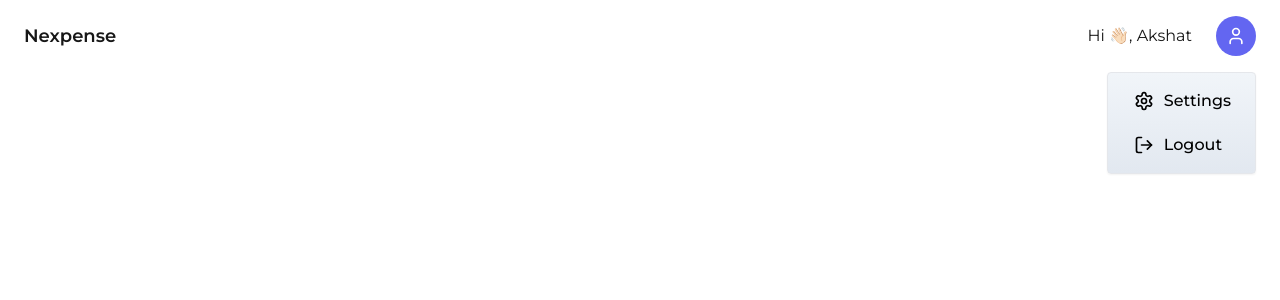
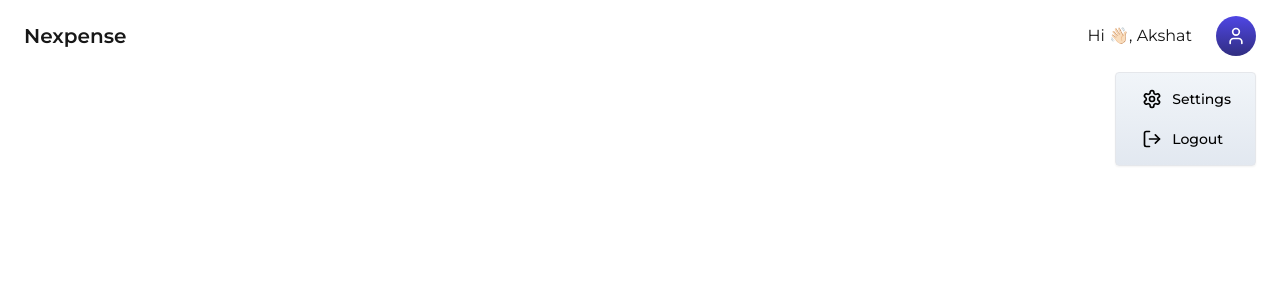
Before and after one commit to AkshatJha21/personal-finance, a Next.js app: page / in a window 1280 px wide. Both pictures are taken after a click on the element 1236 px from the left and 36 px from the top of the page. Shown: the top 300 px of the page. Built offline with nearby package versions, Linux system fonts and the light colour scheme.

Commit message:
navbar done

```diff
--- a/components/custom/Navbar.tsx
+++ b/components/custom/Navbar.tsx
@@ -6,7 +6,7 @@ import UserButton from "../ui/UserButton"
 const Navbar = () => {
   return (
     <div className="flex w-full py-4 px-6 items-center justify-between">
-        <h1 className="text-lg font-semibold">Nexpense</h1>
+        <h1 className="text-lg md:text-xl font-semibold">Nexpense</h1>
         <UserButton />
     </div>
   )
--- a/components/ui/UserButton.tsx
+++ b/components/ui/UserButton.tsx
@@ -33,7 +33,7 @@ const UserButton = () => {
   return (
     <div className="relative flex items-center gap-x-6">
         <p>Hi 👋🏻, Akshat</p>
-        <div ref={buttonRef} onClick={openMenu} className="relative h-10 w-10 rounded-full transition bg-indigo-500 hover:bg-opacity-80 cursor-pointer text-white flex items-center justify-center">
+        <div ref={buttonRef} onClick={openMenu} className="relative h-10 w-10 rounded-full transition bg-gradient-to-b from-indigo-600 to-indigo-900 hover:text-opacity-50 cursor-pointer text-white flex items-center justify-center">
             <User className="h-5"/>
         </div>
         <div className="absolute top-14 right-0" ref={dropdownRef}>
@@ -56,7 +56,7 @@ const Dropdown = () => {
             exit={{ opacity: 0, y: -10 }}
             transition={{ duration: 0.25 }}
         >
-            <div className="flex flex-col items-start gap-y-1">
+            <div className="flex flex-col items-start gap-y-1 text-sm">
                 <button className="py-2 px-4 transition-all hover:bg-slate-300 dark:hover:bg-opacity-10 rounded flex w-full items-center">
                     <Settings className="h-5 mr-2"/>
                     <p className="font-medium">Settings</p>
```
